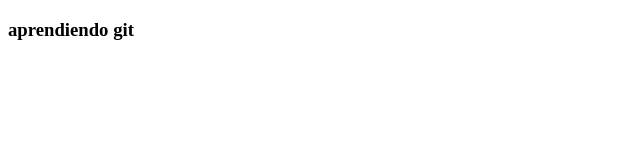
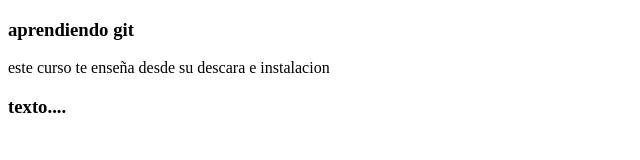
Before and after one commit to jean-carlos-19/git, a plain HTML site: page src/index.html in a window 1280 px wide. Shown: the whole page, without its empty margins (0-640 px from the left). Drawn offline with Linux system fonts and the light colour scheme.

Commit message:
se edito el index.html se agrego una descripciÃ³n

```diff
--- a/src/index.html
+++ b/src/index.html
@@ -7,5 +7,9 @@
 </head>
 <body>
     <h3>aprendiendo git</h3>
+    <p>este curso te enseña desde su descara e instalacion</p>
+    <div>
+       <h3>texto....</h3>
+    </div>
 </body>
 </html>
```
